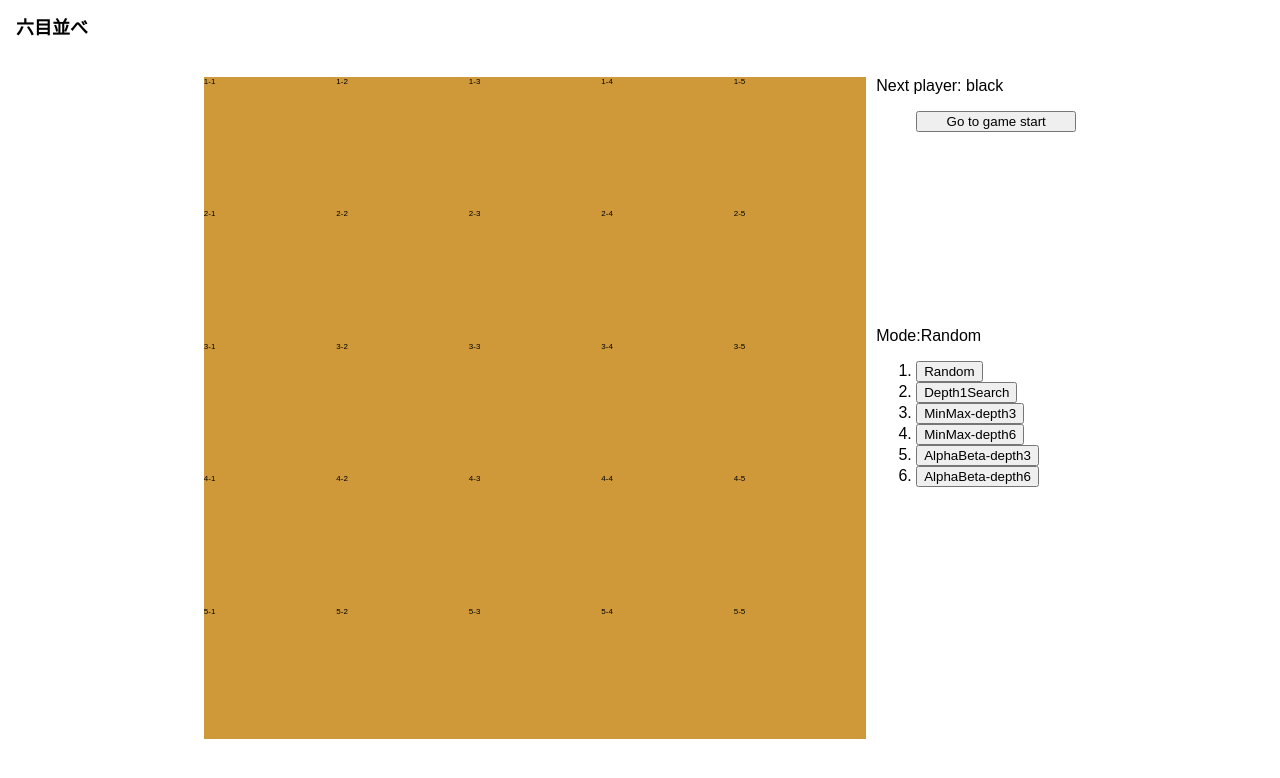
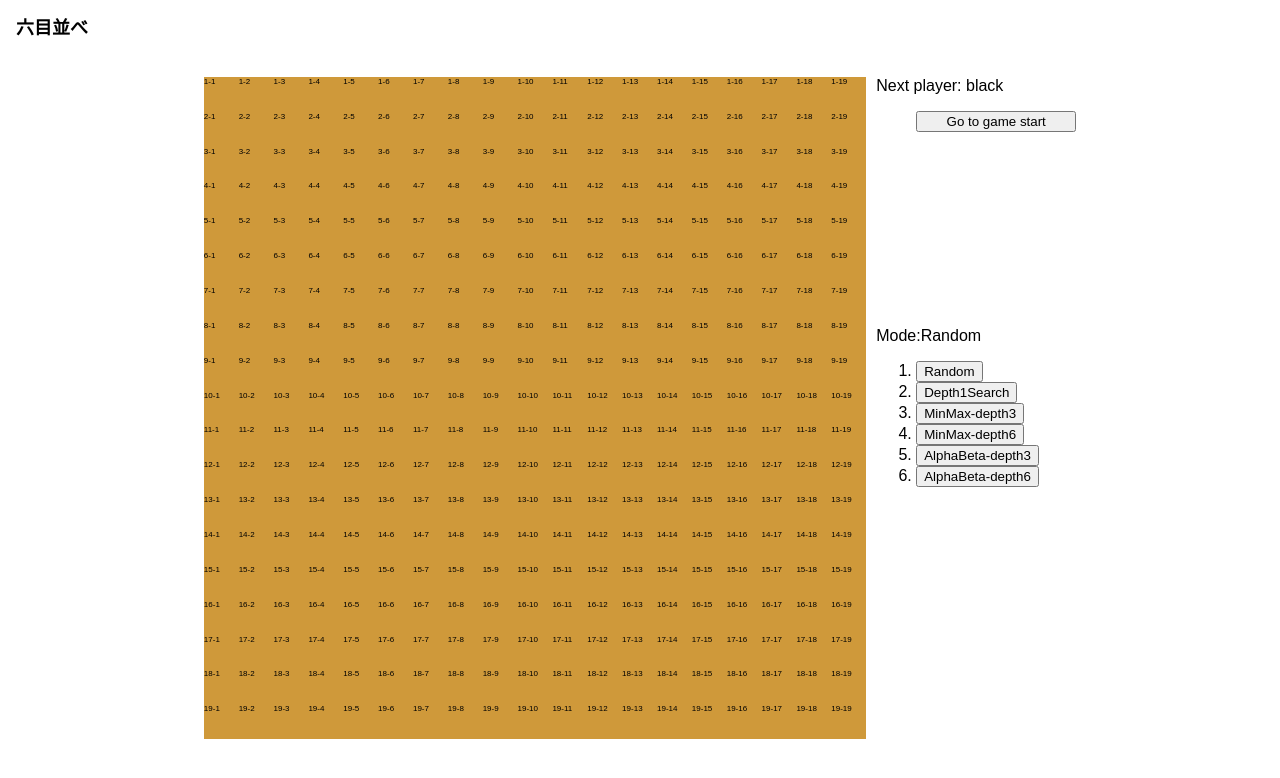
Before and after one commit to TakuyaXyze/6moku-narabe, a Next.js app: page / in a window 1280 px wide. Shown: the top 778 px of the page. Built offline with nearby package versions, Linux system fonts and the light colour scheme.

Commit message:
🎨 デフォルトを19×19に変更

```diff
--- a/components/PlayGround.tsx
+++ b/components/PlayGround.tsx
@@ -13,7 +13,7 @@ import { computerTurnDepth1Search } from "../computers/PutDepth1Search";
 import { computerTurnMinMaxSearch } from "../computers/PutMinMax";
 import { computerTurnAlphaBetaSearch } from "../computers/PutAlphaBeta"
 
-export const ROWS = 5;
+export const ROWS = 19;
 export const COLUMNS = ROWS;
 export let rowNos = new Array<number>;
 for (let i = 0; i < ROWS; i++) {
@@ -23,7 +23,7 @@ export let columnNos = new Array<number>;
 for (let i = 0; i < COLUMNS; i++) {
     columnNos.push(i);
 }
-export const SEQUENCE_LENGTH = 4; //MAX6
+export const SEQUENCE_LENGTH = 6; //MAX6
 
 export function PlayGround() {
 
```
